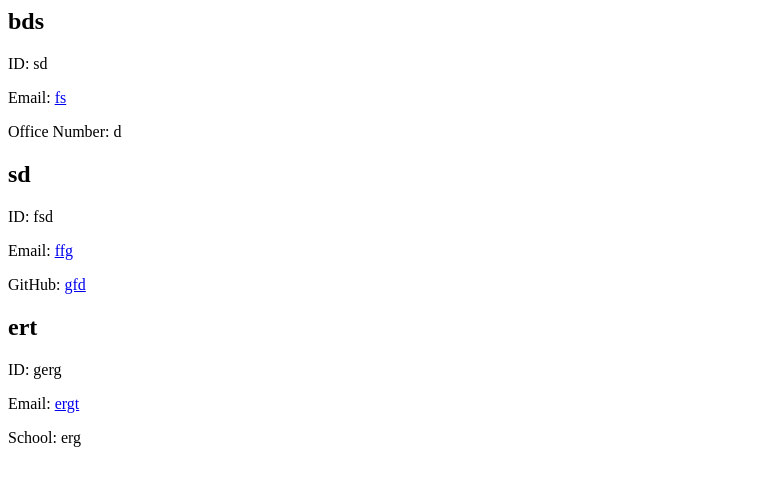
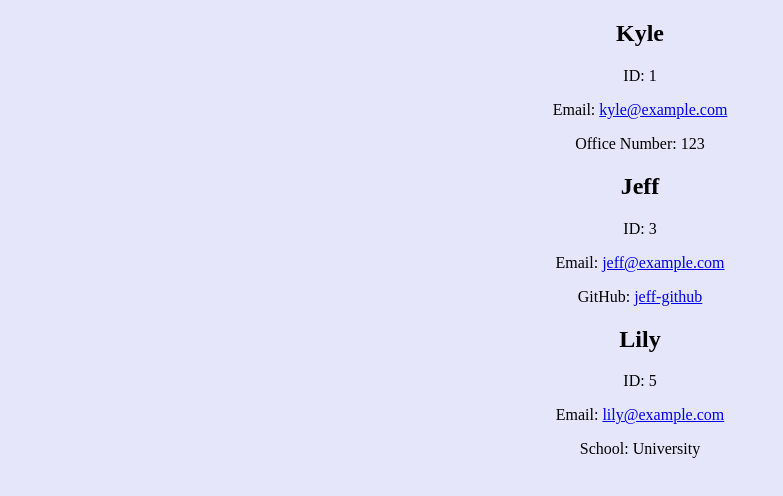
Before and after one commit to brenda255/team-profile-generator, a website: page Main/team.html in a window 1280 px wide. Shown: the whole page, without its empty margins (0-783 px from the left). Drawn offline with Linux system fonts and the light colour scheme.

Commit message:
updated html and css

```diff
--- a/Main/index.js
+++ b/Main/index.js
@@ -163,16 +163,23 @@ const internQuestions = () => {
         });
     };
     const generateHTML = () => {
-        // Create the HTML string with the manager's information
-        let html = `
-          <div>
-            <h2>${createTeam[0].name}</h2>
-            <p>ID: ${createTeam[0].id}</p>
-            <p>Email: <a href="mailto:${createTeam[0].email}">${createTeam[0].email}</a></p>
-            <p>Office Number: ${createTeam[0].officeNumber}</p>
-          </div>
-        `;
-
+        //Create the head section
+        let html = `<!DOCTYPE html>
+        <html lang="en">
+          <head>
+            <meta charset="UTF-8">
+            <meta name="viewport" content="width=device-width, initial-scale=1.0">
+            <meta http-equiv="X-UA-Compatible" content="ie=edge">
+            <link rel="stylesheet" href="./dist/style.css">
+            <title>My Team</title>
+          </head>
+          <body>
+            <div>
+              <h2>${createTeam[0].name}</h2>
+              <p>ID: ${createTeam[0].id}</p>
+              <p>Email: <a href="mailto:${createTeam[0].email}">${createTeam[0].email}</a></p>
+              <p>Office Number: ${createTeam[0].officeNumber}</p>
+            </div>`;
         // Add the HTML for each engineer and intern
         for (let i = 1; i < createTeam.length; i++) {
           if (createTeam[i].role === 'Engineer') {
--- a/Main/team.html
+++ b/Main/team.html
@@ -1,21 +1,29 @@
-
-          <div>
-            <h2>bds</h2>
-            <p>ID: sd</p>
-            <p>Email: <a href="mailto:fs">fs</a></p>
-            <p>Office Number: d</p>
-          </div>
-
+<!DOCTYPE html>
+        <html lang="en">
+          <head>
+            <meta charset="UTF-8">
+            <meta name="viewport" content="width=device-width, initial-scale=1.0">
+            <meta http-equiv="X-UA-Compatible" content="ie=edge">
+            <link rel="stylesheet" href="./dist/style.css">
+            <title>My Team</title>
+          </head>
+          <body>
+            <div>
+              <h2>Kyle</h2>
+              <p>ID: 1</p>
+              <p>Email: <a href="mailto:kyle@example.com">kyle@example.com</a></p>
+              <p>Office Number: 123</p>
+            </div>
               <div>
-                <h2>sd</h2>
-                <p>ID: fsd</p>
-                <p>Email: <a href="mailto:ffg">ffg</a></p>
-                <p>GitHub: <a href="https://github.com/gfd">gfd</a></p>
+                <h2>Jeff</h2>
+                <p>ID: 3</p>
+                <p>Email: <a href="mailto:jeff@example.com">jeff@example.com</a></p>
+                <p>GitHub: <a href="https://github.com/jeff-github">jeff-github</a></p>
               </div>
 
               <div>
-                <h2>ert</h2>
-                <p>ID: gerg</p>
-                <p>Email: <a href="mailto:ergt">ergt</a></p>
-                <p>School: erg</p>
+                <h2>Lily</h2>
+                <p>ID: 5</p>
+                <p>Email: <a href="mailto:lily@example.com">lily@example.com</a></p>
+                <p>School: University</p>
               </div>
```
Also changed, not shown: Main/dist/style.css.
